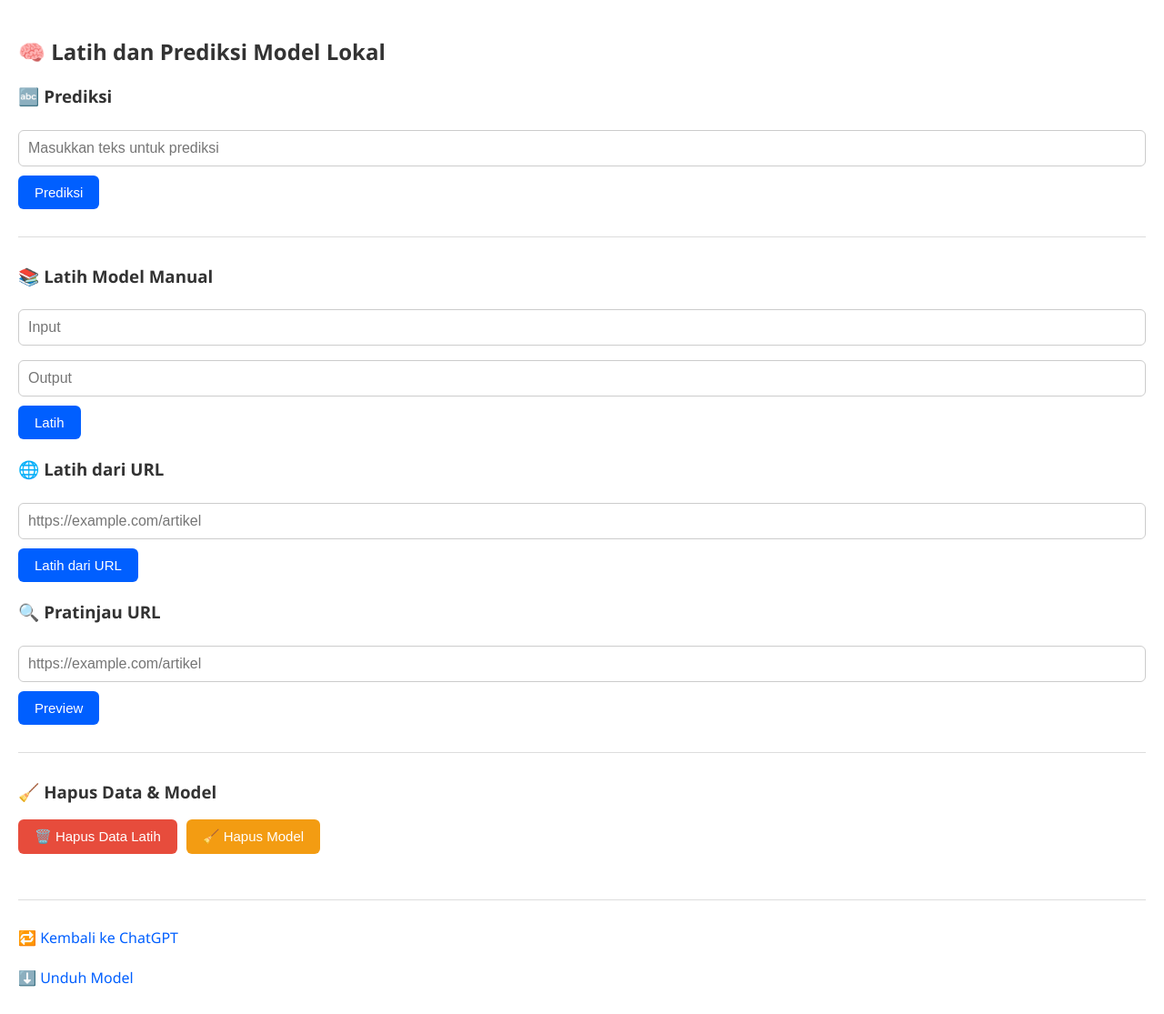
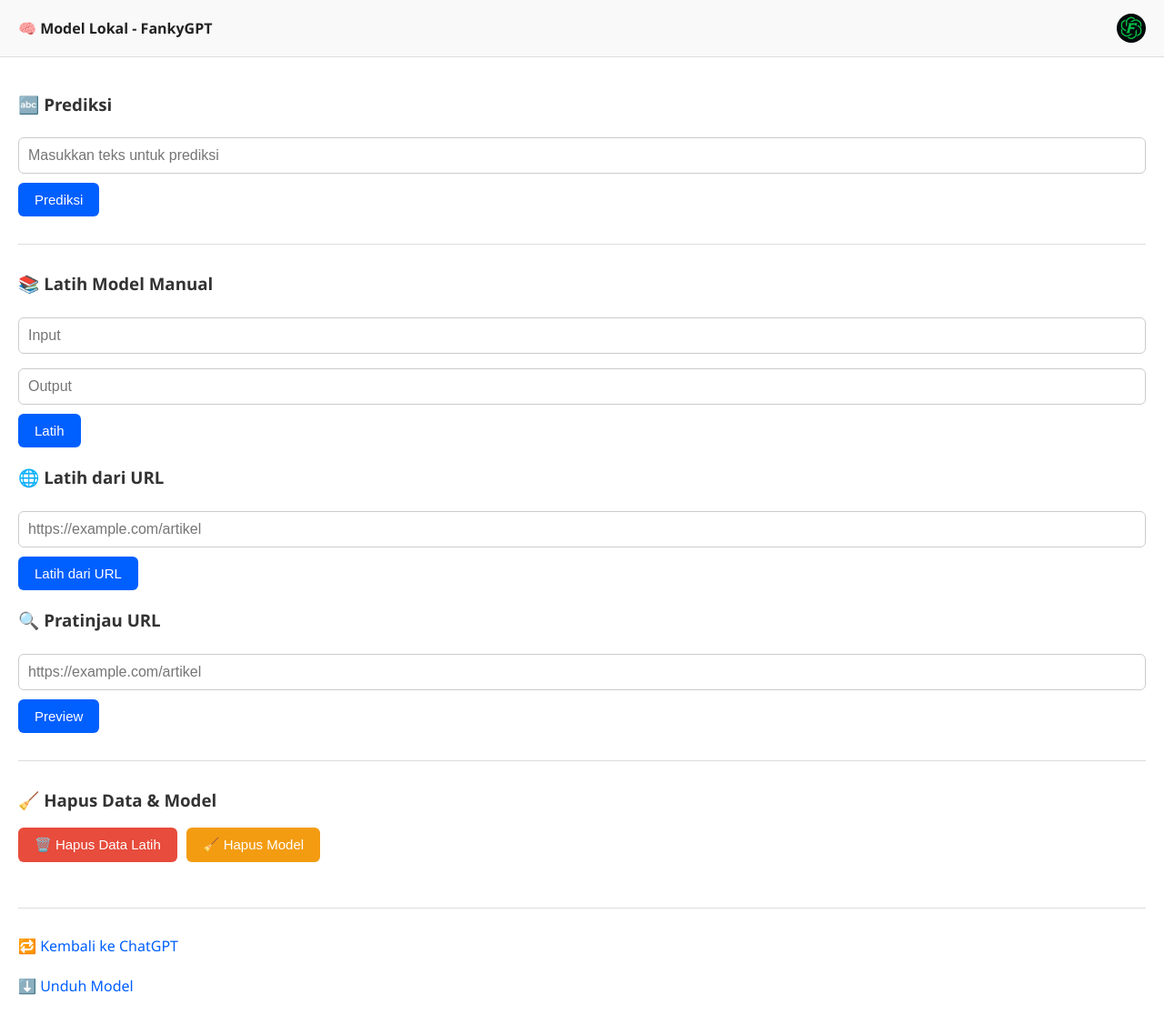
Before and after one commit to fanky86/fankyGPT, a FastAPI app: page /lokal in a window 1280 px wide. Shown: the whole page at 91% size. Before the commit the page ends 1085 px from the top, so only its background shows below. Run offline with FastAPI, Linux system fonts and the light colour scheme.

Commit message:
Update lokal.html

```diff
--- a/templates/lokal.html
+++ b/templates/lokal.html
@@ -3,17 +3,52 @@
 <head>
   <meta charset="UTF-8">
   <title>Model Lokal - FankyGPT</title>
+  <meta name="viewport" content="width=device-width, initial-scale=1.0">
+  <link rel="icon" href="/static/favicon.png" type="image/png">
   <style>
     * {
       box-sizing: border-box;
     }
 
-    body {
+    html, body {
+      margin: 0;
+      padding: 0;
       font-family: 'Segoe UI', sans-serif;
       background-color: #ffffff;
       color: #222;
-      margin: 0;
+      min-height: 100vh;
+      display: flex;
+      flex-direction: column;
+    }
+
+    header {
+      position: sticky;
+      top: 0;
+      z-index: 999;
+      background-color: #f9f9f9;
+      border-bottom: 1px solid #ddd;
+      padding: 15px 20px;
+      display: flex;
+      justify-content: space-between;
+      align-items: center;
+    }
+
+    .profile {
+      width: 32px;
+      height: 32px;
+      border-radius: 50%;
+      overflow: hidden;
+    }
+
+    .profile img {
+      width: 100%;
+      height: 100%;
+      object-fit: cover;
+    }
+
+    .container {
       padding: 20px;
+      flex: 1;
     }
 
     h2, h3 {
@@ -93,11 +128,26 @@
       gap: 10px;
       flex-wrap: wrap;
     }
+
+    @media (max-width: 600px) {
+      header {
+        flex-direction: row;
+        justify-content: space-between;
+        padding: 15px;
+      }
+    }
   </style>
 </head>
 <body>
-  <h2>🧠 Latih dan Prediksi Model Lokal</h2>
 
+  <header>
+    <strong>🧠 Model Lokal - FankyGPT</strong>
+    <div class="profile">
+      <img src="/static/favicon.png" alt="Profil">
+    </div>
+  </header>
+
+  <div class="container">
     <h3>🔤 Prediksi</h3>
     <form method="post" action="/lokal/predict">
       <input type="text" name="input_text" placeholder="Masukkan teks untuk prediksi">
@@ -147,5 +197,7 @@
     <a href="/">🔁 Kembali ke ChatGPT</a>
     <br><br>
     <a href="/download-model">⬇️ Unduh Model</a>
+  </div>
+
 </body>
 </html>
```
Lines whose indentation alone changed are shown as unchanged.
